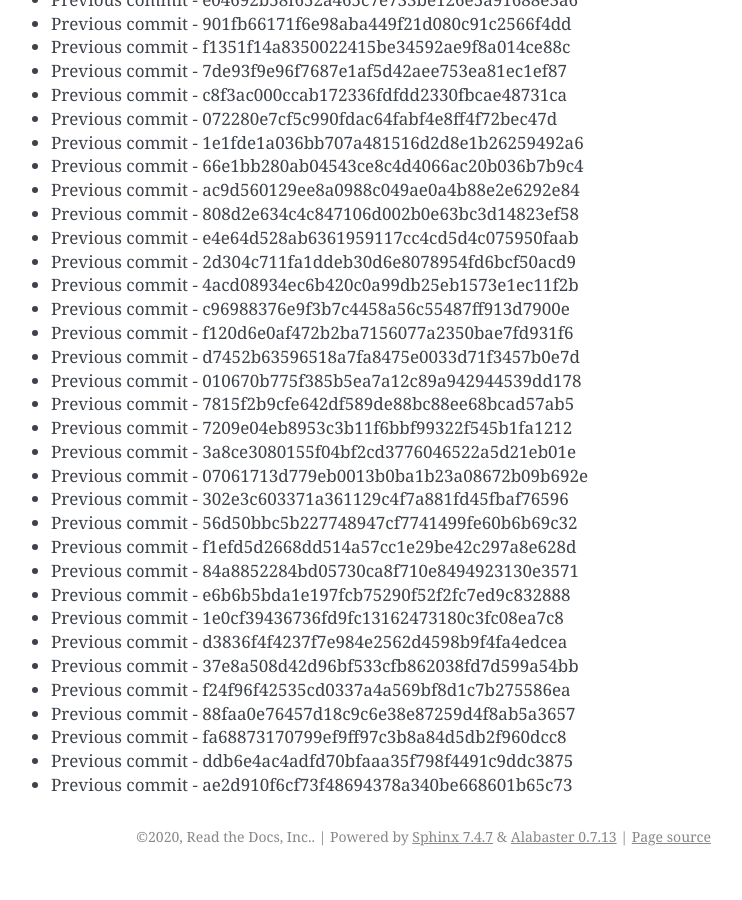
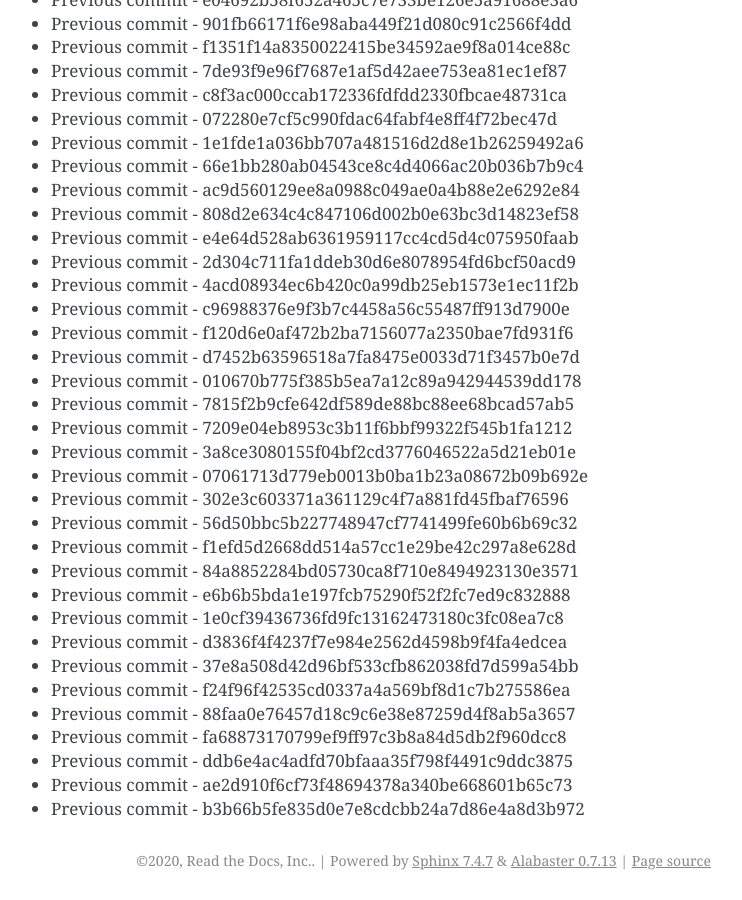
Before and after one commit to readthedocs/rtd-git-stresstest, a Sphinx documentation site: the page built from docs/updates.rst, in a window 1280 px wide and 900 px high, scrolled down 38588 px. Shown: the whole window, without its empty margins (399-1141 px from the left). Built offline with Sphinx 7.4.7, drawn with Linux system fonts in a browser that asks for light colours; before the commit the page ends 39464 px from its top, so only the background shows below that.

Commit message:
Generating commit from previous: b3b66b5fe835d0e7e8cdcbb24a7d86e4a8d3b972

```diff
--- a/docs/updates.rst
+++ b/docs/updates.rst
@@ -1653,3 +1653,4 @@ It can be tested for any performance characteristics.
 * Previous commit - fa68873170799ef9ff97c3b8a84d5db2f960dcc8
 * Previous commit - ddb6e4ac4adfd70bfaaa35f798f4491c9ddc3875
 * Previous commit - ae2d910f6cf73f48694378a340be668601b65c73
+* Previous commit - b3b66b5fe835d0e7e8cdcbb24a7d86e4a8d3b972
```
